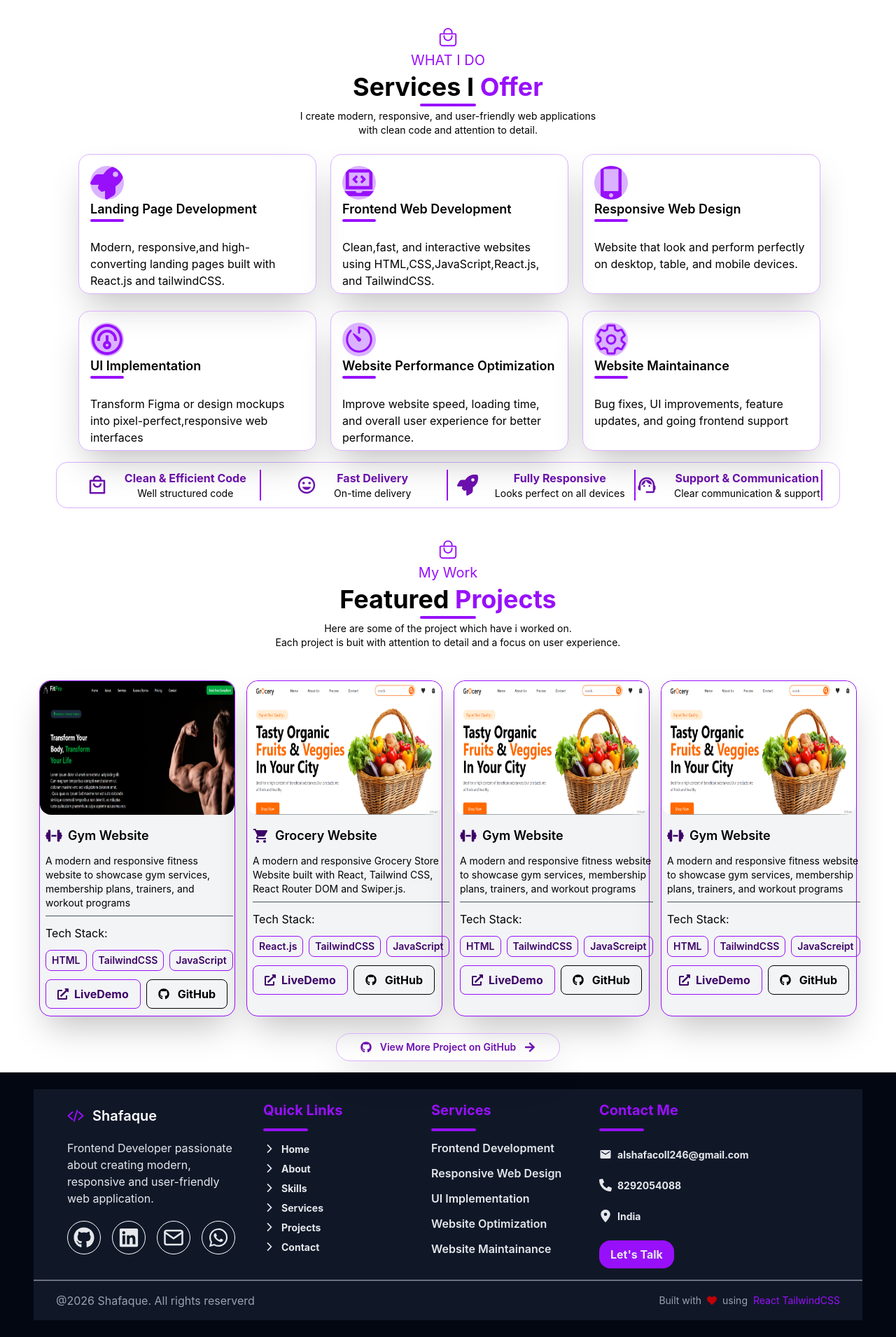
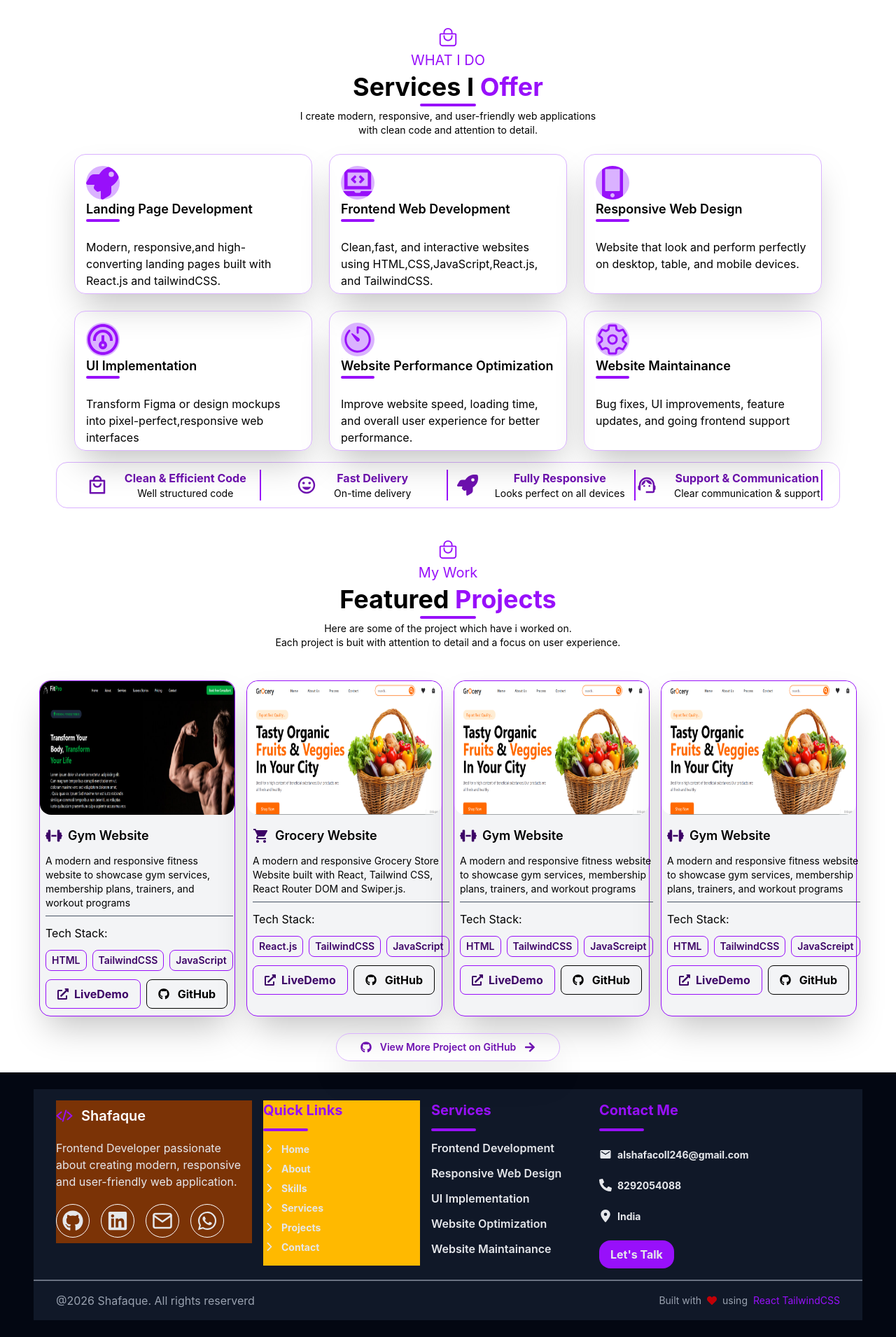
Before and after one commit to Shafaque1perween/MyPortfolio, a React (Vite) app: page / in a window 1280 px wide. Shown: the part 1760-3670 px from the top of the page at 70% size. Built offline with nearby package versions, Linux system fonts and the light colour scheme.

Commit message:
Fix hero section

```diff
--- a/src/Components/Footer.jsx
+++ b/src/Components/Footer.jsx
@@ -11,7 +11,7 @@ function Footer() {
     return (
         <div className='bg-gray-950 text-gray-200 w-full px-12 py-6 '>
             <div className='bg-gray-900 px-8 py-4 w-full flex-col md:flex-row flex justify-start items-start lg:gap-4 gap-6 border-b-2 border-b-gray-500'>
-                <div className='md:w-[25%] w-full flex flex-col justify-start items-start  px-4 py-2 gap-5'>
+                <div className='bg-amber-900 md:w-[25%] w-full flex flex-col justify-start items-start py-2 gap-5'>
 
                     <div className='flex flex-1  justify-items-start items-center text-center gap-3'>
                         <IoCodeSlash className='text-purple-600 font-bold text-2xl' />
@@ -35,7 +35,7 @@ function Footer() {
                         </div>
                     </div>
                 </div>
-                <div className='md:w-[20%] w-full  '>
+                <div className='md:w-[20%] w-full bg-amber-400 '>
                     <h1 className='flex-col flex justify-between text-xl font-bold gap-3 text-purple-600'>Quick Links
                         <span className='h-1 w-16 bg-purple-600 rounded-full'></span>
                     </h1>
--- a/src/Components/Service.jsx
+++ b/src/Components/Service.jsx
@@ -42,7 +42,7 @@ const Service = () => {
                 {renderHeading}
             </div>
 
-            <div className='  w-full h-auto py-4 px-8 grid lg:grid-cols-3 md:grid-cols-2 grid-cols-1 flex-row justify-center items-center gap-6 z-3  '>
+            <div className=' py-4  grid lg:grid-cols-3 md:grid-cols-2 grid-cols-1 flex-row justify-center items-center gap-6 z-3  '>
                 {renderService}
             </div>
 
--- a/src/Components/Skills.jsx
+++ b/src/Components/Skills.jsx
@@ -53,7 +53,7 @@ function Skills() {
                 <span  className='text-3xl text-purple-600 font-extrabold'><CiStar /></span>
                 </div>
                 <div className=' lg:px-10 px-10 '>
-                <div className='  grid lg:grid-cols-6 md:grid-cols-4 sm:grid-cols-3 grid-cols-2 flex-row justify-between gap-3 items-center  '>
+                <div className='  grid lg:grid-cols-6 md:grid-cols-4 sm:grid-cols-3 grid-cols-2 flex-row justify-between md:gap-3 gap-6 items-center  '>
                     {renderBtn}
                 </div>
             </div>
```
